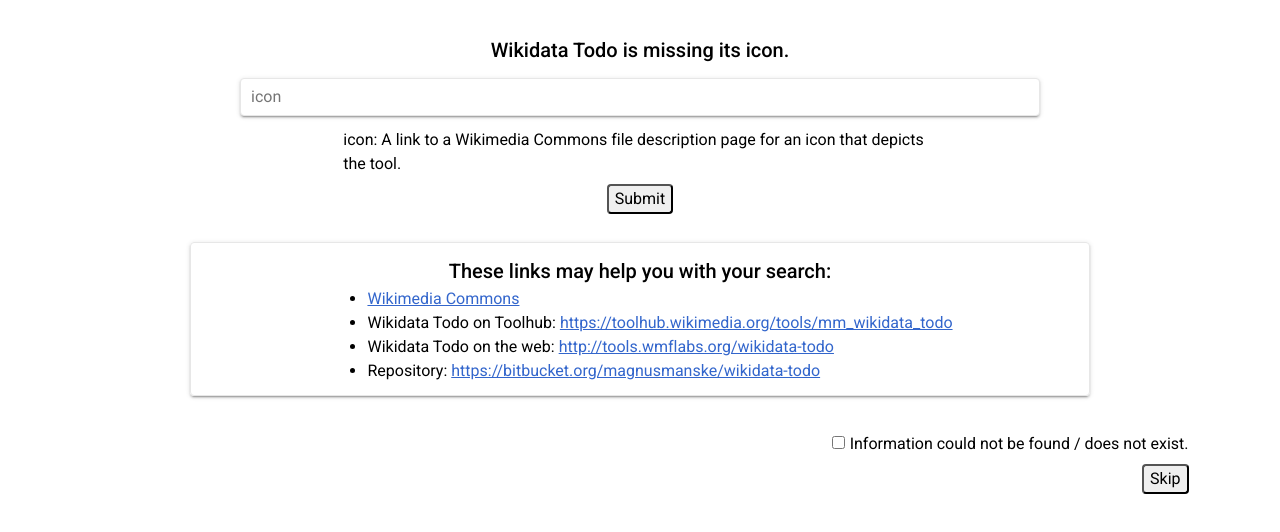
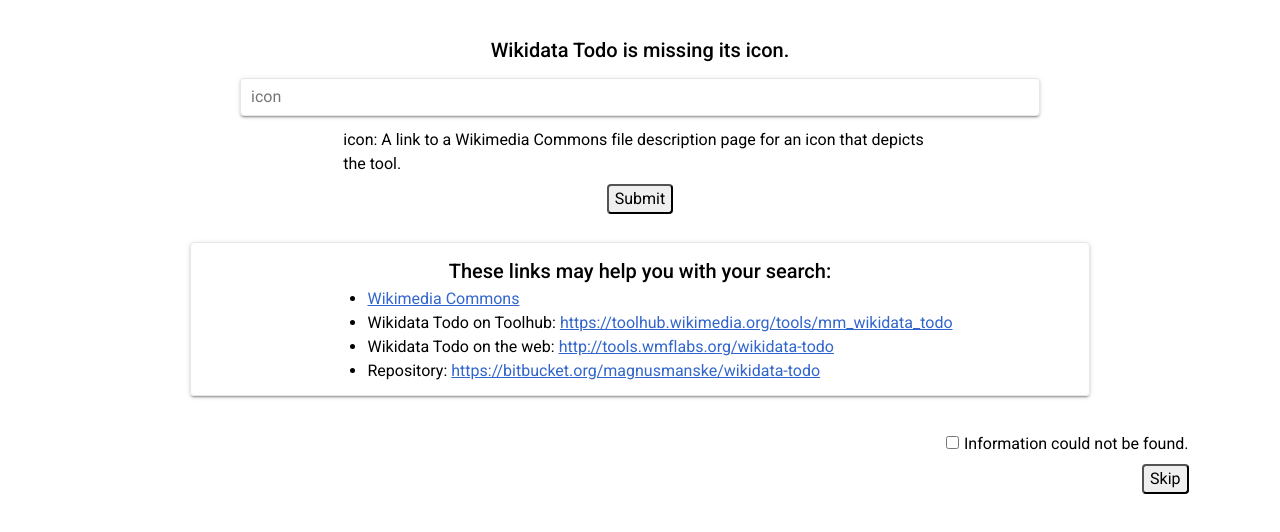
Before and after one commit to nbarnabee/outreachy, a plain HTML site: page index.html in a window 1280 px wide. Shown: the part 242-774 px from the top of the page. Drawn offline with Linux system fonts and the light colour scheme.

Commit message:
Tweak text

```diff
--- a/index.html
+++ b/index.html
@@ -63,7 +63,7 @@
 
     <div class="container centered offset">
       <label for="info-missing"><input type="checkbox" name="info-missing" value="true" id="info-missing">Information
-        could not be found / does not exist.</label>
+        could not be found.</label>
       <button id="get-new-task">Skip</button>
     </div>
 
```
